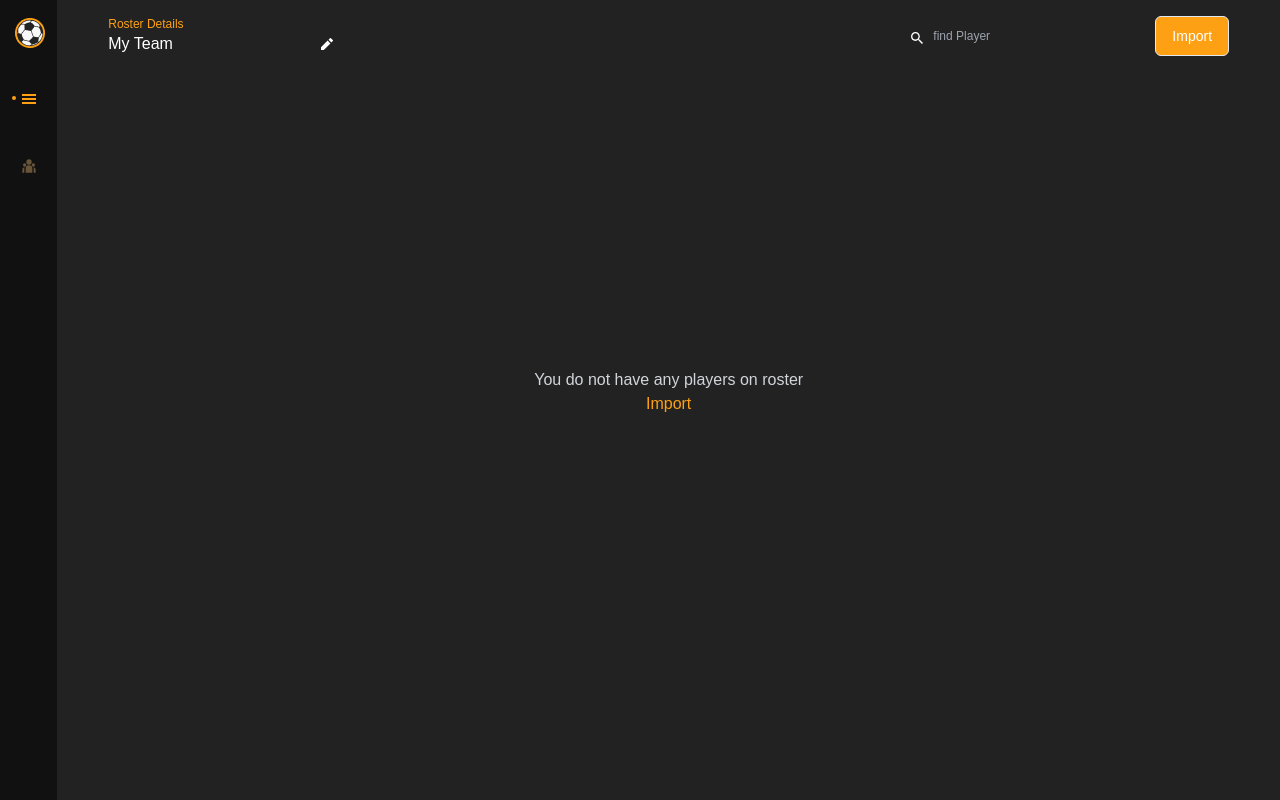
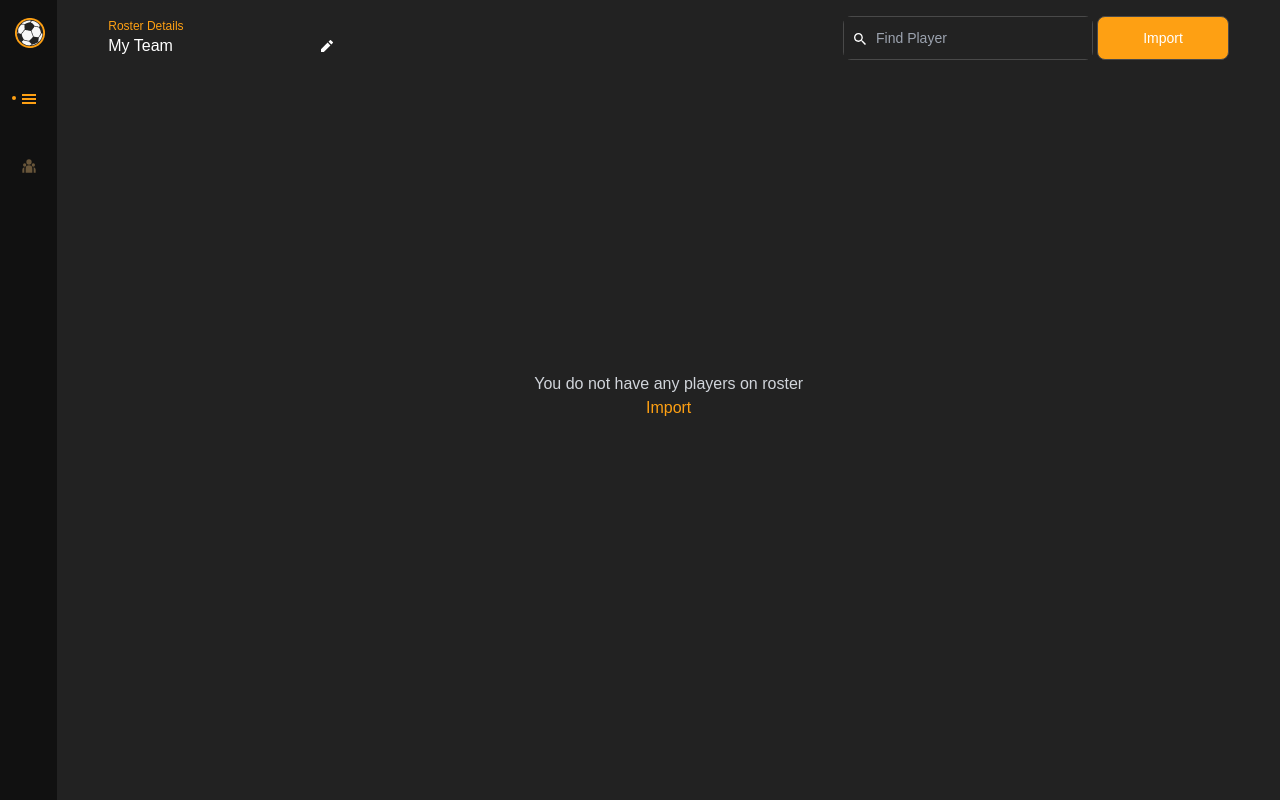
Before and after one commit to GENERATOR07/beam-dynamics, a Next.js app: page / in a window 1280 px wide. Built offline with nearby package versions, Linux system fonts and the light colour scheme; no server answers.

Commit message:
fixed hydration error and updated some styling

```diff
--- a/src/app/page.tsx
+++ b/src/app/page.tsx
@@ -39,9 +39,13 @@ export default function RosterPage() {
           <div className="flex gap-1">
             <Search onSearch={searchTable} onClear={clearSearch} />
 
-            <Button variant="outline" className="bg-Appprimary text-white">
+            <div
+              className={`${
+                roster ? "" : "bg-Appprimary"
+              } text-white w-[132px] border-[#494949] border-[1px] h-[44px] rounded-[8px] flex items-center justify-center text-sm`}
+            >
               <TeamImporterDialog />
-            </Button>
+            </div>
           </div>
         </div>
         {tableData ? (
--- a/src/components/player-delete-dialog.tsx
+++ b/src/components/player-delete-dialog.tsx
@@ -33,8 +33,10 @@ export default function PlayerDeleteDialog({ id }: DeleteDialogProps) {
           <DialogDescription>This action cannot be undone.</DialogDescription>
         </DialogHeader>
         <DialogFooter className="flex justify-end">
-          <DialogClose>
-            <Button>Cancel</Button>
+          <DialogClose className="flex gap-2">
+            <Button className="bg-Appbackground border-[#494949] border-[1px]">
+              Cancel
+            </Button>
             <Button onClick={handleDelete} className="bg-[#D23131]">
               Delete
             </Button>
--- a/src/components/player-details.tsx
+++ b/src/components/player-details.tsx
@@ -14,12 +14,12 @@ export default function PlayerDetails({ selectedPlayer }: PlayerDetailsProps) {
             className=" h-1/2 bg-contain bg-no-repeat bg-center flex flex-col justify-between p-4"
             style={{ backgroundImage: `url(${selectedPlayer?.playerImage})` }}
           >
-            <div className="text-Appprimary relative">
-              <span className="text-xl aboslute ">
+            <div className="text-Appprimary relative w-[40px] h-[100px]">
+              <span className=" font-[600px] leading-[100px] text-[110px] opacity-25 ">
                 {" "}
                 {selectedPlayer?.jerseyNumber}
               </span>
-              <span className="text-6xl  font-medium ">
+              <span className="font-[600px] leading-[62px] text-[42px] absolute top-6 left-4">
                 {" "}
                 {selectedPlayer?.jerseyNumber}
               </span>
--- a/src/components/player-edit-dialog.tsx
+++ b/src/components/player-edit-dialog.tsx
@@ -32,13 +32,12 @@ export default function PlayerEditDialog({ id }: EditDialogProps) {
         </span>
         <PlayerEditForm ref={formRef} data={formData} />
         <DialogClose className="relative left-40">
-          <Button
-            variant="outline"
-            className="bg-Appprimary "
+          <div
+            className="bg-Appprimary  border-[#494949] border-[1px] w-[114px] h-[44px] rounded-[8px] text-sm flex justify-center items-center relative left-40"
             onClick={handleSubmit}
           >
             Edit Player
-          </Button>
+          </div>
         </DialogClose>
       </DialogContent>
     </Dialog>
--- a/src/components/search.tsx
+++ b/src/components/search.tsx
@@ -25,22 +25,22 @@ export default function Search({ onSearch, onClear }: SearchProps) {
     onClear();
   };
   return (
-    <div className=" w-[250px] flex gap-2   rounded-md relative">
-      <span className="text-xs absolute left-2 top-[14px]">
+    <div className=" w-[250px] flex gap-2  border-[#494949] border-[1px] rounded-[8px] relative text-sm">
+      <span className=" absolute left-2 top-[14px]">
         <IoMdSearch color="white" size={16} />
       </span>
 
       <input
-        placeholder="find Player"
+        placeholder="Find Player"
         value={search}
         onChange={(event) => setSearch(event.target.value)}
-        className="max-w-sm bg-Appbackground text-white border-none border-0 h-full w-full text-xs pl-8 "
+        className="max-w-sm bg-Appbackground text-white border-none border-0 h-full w-full  pl-8 "
         onKeyDown={handleKeyPress}
       ></input>
       {search === "" ? null : searched ? (
         <button
           onClick={handleClear}
-          className="text-xs absolute right-4 top-3 text-white"
+          className=" absolute right-4 top-3 text-white"
         >
           {" "}
           x
--- a/src/components/team-Importer-dialog.tsx
+++ b/src/components/team-Importer-dialog.tsx
@@ -99,7 +99,9 @@ export default function TeamImporterDialog() {
         <DialogFooter className="">
           <DialogClose asChild>
             <Button
-              className="bg-Appbackground text-white p-2 absolute bottom-3 "
+              className={`${
+                fileSummary ? "bg-Appprimary" : "bg-Appbackground"
+              } text-white p-2 absolute bottom-3 `}
               onClick={handelImport}
               variant="outline"
               disabled={!fileSummary}
```
